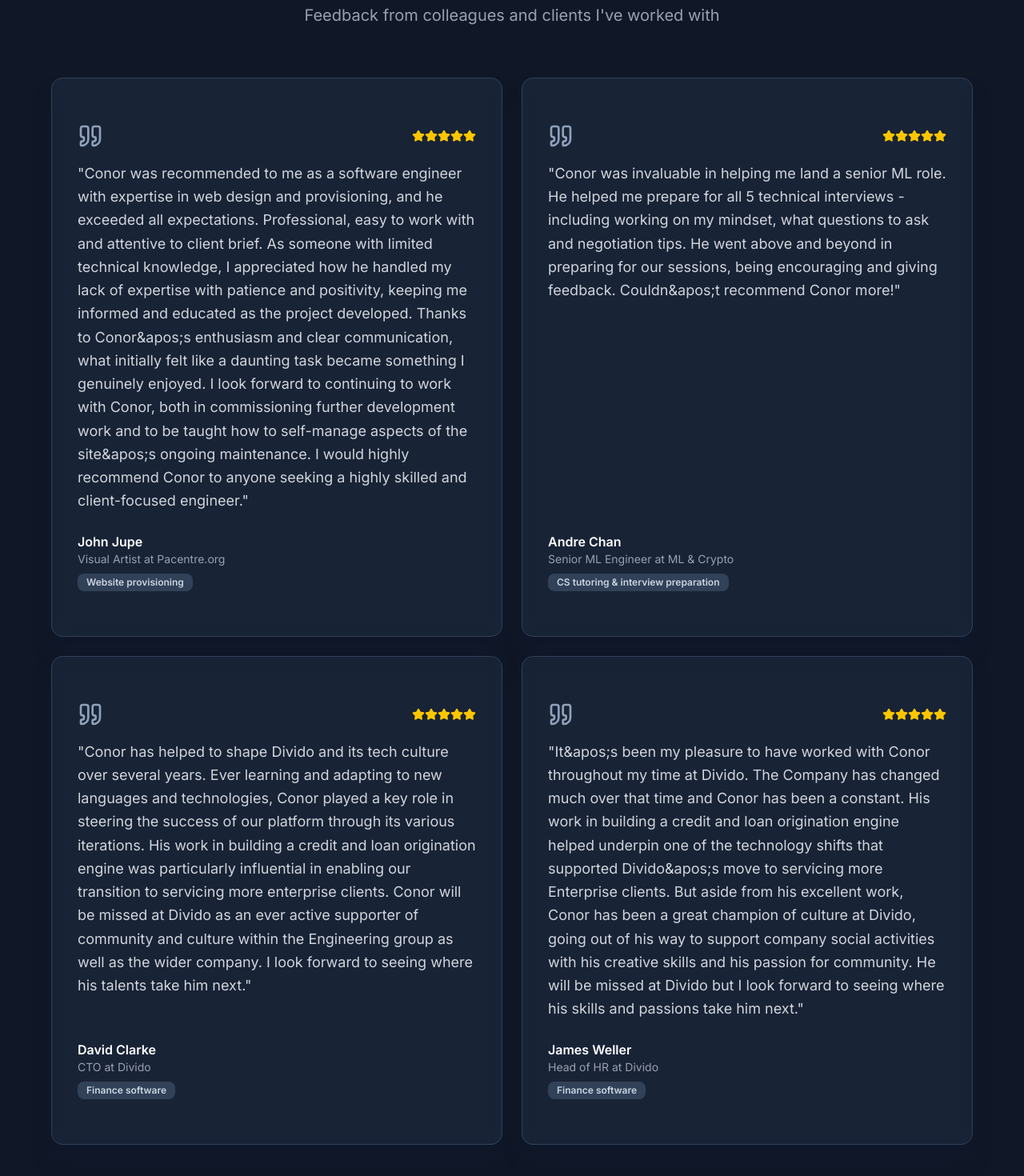
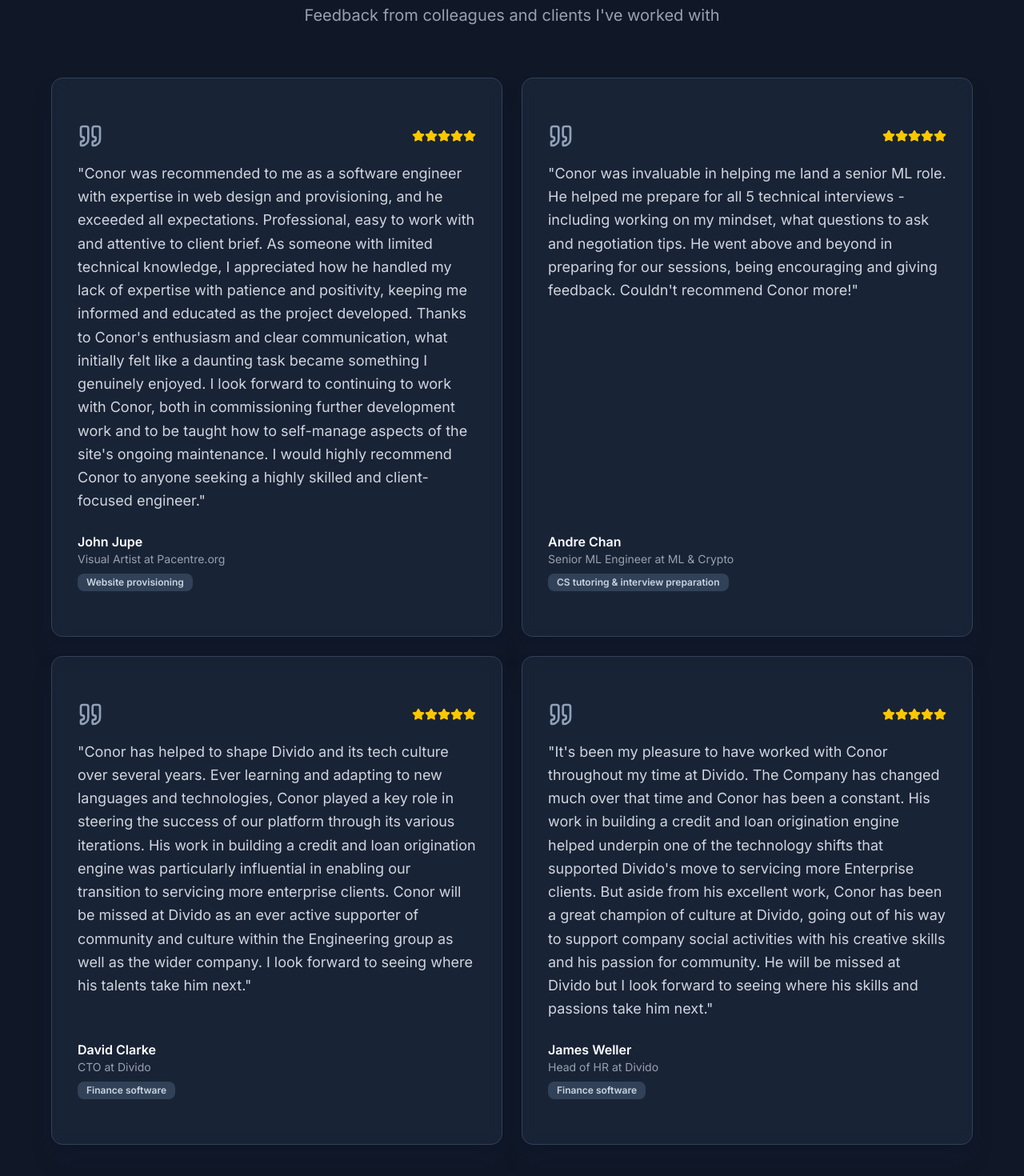
Before and after one commit to conorsheppard/nextjs-portfolio, a Next.js app: page / in a window 1280 px wide. Shown: the part 6929-8399 px from the top of the page at 80% size. Built offline with nearby package versions, Linux system fonts and the light colour scheme.

Commit message:
fix(Testimonials.tsx): formatting

```diff
--- a/src/components/Testimonials.tsx
+++ b/src/components/Testimonials.tsx
@@ -22,7 +22,7 @@ const testimonials: Testimonial[] = [
     role: 'Visual Artist',
     company: 'Pacentre.org',
     content:
-      'Conor was recommended to me as a software engineer with expertise in web design and provisioning, and he exceeded all expectations. Professional, easy to work with and attentive to client brief. As someone with limited technical knowledge, I appreciated how he handled my lack of expertise with patience and positivity, keeping me informed and educated as the project developed. Thanks to Conor&apos;s enthusiasm and clear communication, what initially felt like a daunting task became something I genuinely enjoyed. I look forward to continuing to work with Conor, both in commissioning further development work and to be taught how to self-manage aspects of the site&apos;s ongoing maintenance. I would highly recommend Conor to anyone seeking a highly skilled and client-focused engineer.',
+      "Conor was recommended to me as a software engineer with expertise in web design and provisioning, and he exceeded all expectations. Professional, easy to work with and attentive to client brief. As someone with limited technical knowledge, I appreciated how he handled my lack of expertise with patience and positivity, keeping me informed and educated as the project developed. Thanks to Conor's enthusiasm and clear communication, what initially felt like a daunting task became something I genuinely enjoyed. I look forward to continuing to work with Conor, both in commissioning further development work and to be taught how to self-manage aspects of the site's ongoing maintenance. I would highly recommend Conor to anyone seeking a highly skilled and client-focused engineer.",
     rating: 5,
     project: 'Website provisioning',
   },
@@ -32,7 +32,7 @@ const testimonials: Testimonial[] = [
     role: 'Senior ML Engineer',
     company: 'ML & Crypto',
     content:
-      'Conor was invaluable in helping me land a senior ML role. He helped me prepare for all 5 technical interviews - including working on my mindset, what questions to ask and negotiation tips. He went above and beyond in preparing for our sessions, being encouraging and giving feedback. Couldn&apos;t recommend Conor more!',
+      "Conor was invaluable in helping me land a senior ML role. He helped me prepare for all 5 technical interviews - including working on my mindset, what questions to ask and negotiation tips. He went above and beyond in preparing for our sessions, being encouraging and giving feedback. Couldn't recommend Conor more!",
     rating: 5,
     project: 'CS tutoring & interview preparation',
   },
@@ -52,7 +52,7 @@ const testimonials: Testimonial[] = [
     role: 'Head of HR',
     company: 'Divido',
     content:
-      'It&apos;s been my pleasure to have worked with Conor throughout my time at Divido. The Company has changed much over that time and Conor has been a constant. His work in building a credit and loan origination engine helped underpin one of the technology shifts that supported Divido&apos;s move to servicing more Enterprise clients. But aside from his excellent work, Conor has been a great champion of culture at Divido, going out of his way to support company social activities with his creative skills and his passion for community. He will be missed at Divido but I look forward to seeing where his skills and passions take him next.',
+      "It's been my pleasure to have worked with Conor throughout my time at Divido. The Company has changed much over that time and Conor has been a constant. His work in building a credit and loan origination engine helped underpin one of the technology shifts that supported Divido's move to servicing more Enterprise clients. But aside from his excellent work, Conor has been a great champion of culture at Divido, going out of his way to support company social activities with his creative skills and his passion for community. He will be missed at Divido but I look forward to seeing where his skills and passions take him next.",
     rating: 5,
     project: 'Finance software',
   },
```
